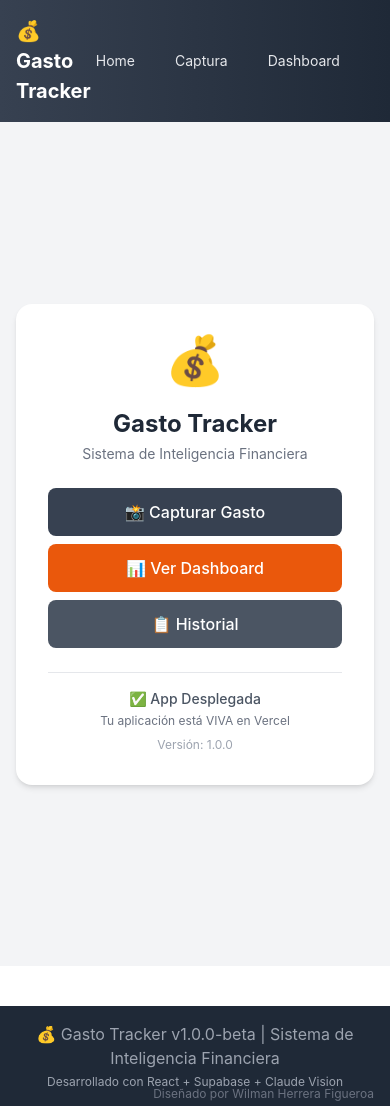
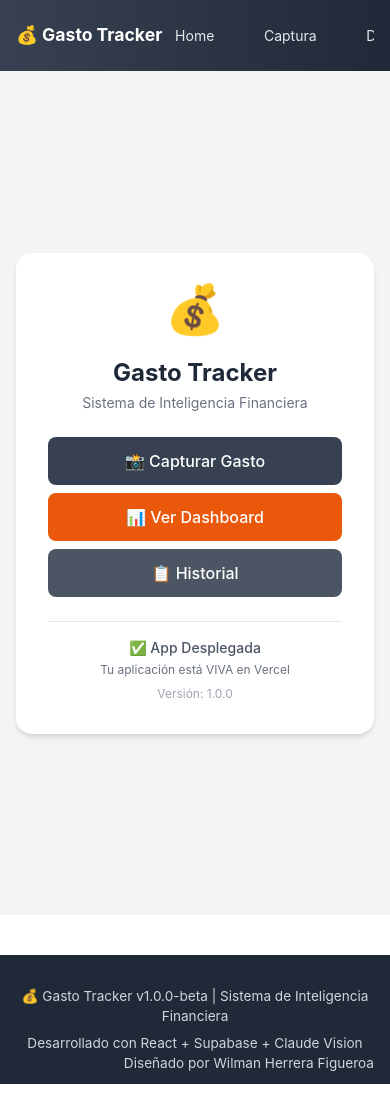
Before and after one commit to wilmanhf/gasto-tracker-app, a React (Vite) app: page / in a window 390 px wide. After the commit the page ends 1084 px from the top, so only its background shows below. Built offline with nearby package versions, Linux system fonts and the light colour scheme.

Commit message:
fix: CSS optimizado iPhone 15 Pro Max con safe areas y 44px buttons

```diff
--- a/src/App.css
+++ b/src/App.css
@@ -1,7 +1,18 @@
+* {
+  box-sizing: border-box;
+}
+
+html, body {
+  font-size: 16px; /* Previene auto-zoom en iPhone */
+  -webkit-font-smoothing: antialiased;
+  -moz-osx-font-smoothing: grayscale;
+}
+
 .app {
   display: flex;
   flex-direction: column;
   min-height: 100vh;
+  width: 100%;
 }
 
 .nav-logo {
@@ -9,6 +20,7 @@
   font-weight: bold;
   color: white;
   text-decoration: none;
+  white-space: nowrap;
 }
 
 .nav-links {
@@ -18,4 +30,187 @@
 
 .app-footer {
   position: relative;
+  margin-top: auto;
+  padding-bottom: max(1rem, env(safe-area-inset-bottom)); /* Home indicator */
 }
+
+/* ============================================
+   iPhone 15 Pro Max OPTIMIZADO (390-430px)
+   ============================================ */
+@media (max-width: 430px) {
+  html, body {
+    font-size: 16px; /* NO CAMBIAR - evita auto-zoom */
+    -webkit-text-size-adjust: 100%;
+    -moz-text-size-adjust: 100%;
+  }
+
+  .app {
+    padding-top: max(0px, env(safe-area-inset-top)); /* Dynamic Island */
+    padding-left: max(0px, env(safe-area-inset-left));
+    padding-right: max(0px, env(safe-area-inset-right));
+  }
+
+  nav {
+    padding: 1rem max(1rem, env(safe-area-inset-left)) 1rem max(1rem, env(safe-area-inset-right)) !important;
+    gap: 0.5rem;
+  }
+
+  .nav-logo {
+    font-size: 1.1rem;
+    flex-shrink: 0;
+  }
+
+  .nav-links {
+    gap: 0.5rem;
+    font-size: 0.8rem;
+    overflow-x: auto;
+    -webkit-overflow-scrolling: touch; /* Smooth scroll en iOS */
+    scroll-behavior: smooth;
+  }
+
+  .nav-links a {
+    padding: 0.6rem 0.8rem;
+    border-radius: 4px;
+    transition: all 0.2s cubic-bezier(0.4, 0, 0.2, 1); /* Smooth para 120Hz */
+    white-space: nowrap;
+    flex-shrink: 0;
+  }
+
+  .nav-links a:active {
+    transform: scale(0.95); /* Feedback táctil */
+  }
+
+  /* BUTTONS - 44x44px mínimo (estándar Apple) */
+  button, [role="button"], input[type="button"], input[type="submit"] {
+    min-height: 44px;
+    min-width: 44px;
+    padding: 0.75rem 1.5rem !important;
+    font-size: 1rem !important;
+    border-radius: 6px;
+    border: none;
+    cursor: pointer;
+    transition: all 0.2s cubic-bezier(0.4, 0, 0.2, 1);
+    -webkit-appearance: none;
+    -webkit-tap-highlight-color: transparent;
+    width: 100%;
+    margin-bottom: 1rem;
+  }
+
+  button:active, [role="button"]:active {
+    opacity: 0.8;
+    transform: scale(0.98);
+  }
+
+  /* INPUTS - 44px mínimo altura */
+  input, textarea, select {
+    min-height: 44px;
+    padding: 0.75rem 1rem !important;
+    font-size: 1rem !important;
+    width: 100%;
+    margin-bottom: 1rem;
+    border-radius: 6px;
+    border: 1px solid #ccc;
+    -webkit-appearance: none;
+    -moz-appearance: none;
+    appearance: none;
+    transition: border-color 0.2s cubic-bezier(0.4, 0, 0.2, 1);
+  }
+
+  input:focus, textarea:focus, select:focus {
+    outline: none;
+    border-color: #ff9500; /* Orange accent */
+    box-shadow: 0 0 0 3px rgba(255, 149, 0, 0.1);
+  }
+
+  /* CARDS y CONTAINERS */
+  .card, [class*="card"], section, [role="main"] {
+    padding: 1.5rem 1rem !important;
+    margin: 0 auto 1.5rem auto !important;
+    max-width: 100%;
+    word-wrap: break-word;
+  }
+
+  /* FOOTER */
+  .app-footer {
+    padding: 1.5rem 1rem max(1.5rem, env(safe-area-inset-bottom)) 1rem !important;
+    text-align: center;
+  }
+
+  .app-footer p {
+    font-size: 0.85rem !important;
+    line-height: 1.5;
+    margin: 0.4rem 0 !important;
+    color: #d1d5db;
+  }
+
+  /* GRÁFICOS - responsive */
+  svg, canvas, .recharts-wrapper {
+    width: 100% !important;
+    height: auto !important;
+    max-width: 100%;
+  }
+
+  /* TABLAS - scrollable */
+  table {
+    width: 100%;
+    font-size: 0.9rem;
+    overflow-x: auto;
+    -webkit-overflow-scrolling: touch;
+  }
+
+  /* ESPACIADO VERTICAL */
+  h1, h2, h3, h4, h5, h6 {
+    margin-top: 1.5rem;
+    margin-bottom: 1rem;
+    font-size: clamp(1rem, 2.5vw, 1.5rem);
+    line-height: 1.3;
+  }
+
+  p {
+    margin-bottom: 1rem;
+    line-height: 1.6;
+  }
+
+  /* Prevenir zoom accidental */
+  input[type="text"],
+  input[type="email"],
+  input[type="number"],
+  input[type="tel"],
+  textarea,
+  select {
+    font-size: 16px !important; /* Previene auto-zoom al focus */
+  }
+
+  /* OPTIMIZAR PARA 120Hz - transiciones smooth */
+  * {
+    transition: all 0.2s cubic-bezier(0.4, 0, 0.2, 1);
+  }
+
+  /* Desactivar transiciones en scroll para mejor performance */
+  .scrolling * {
+    transition: none !important;
+  }
+
+  /* HOME INDICATOR SPACING */
+  body::after {
+    content: '';
+    display: block;
+    height: env(safe-area-inset-bottom);
+  }
+}
+
+/* Pantallas muy pequeñas (< 380px) */
+@media (max-width: 380px) {
+  .nav-links {
+    gap: 0.3rem;
+    font-size: 0.7rem;
+  }
+
+  button, input, select, textarea {
+    font-size: 16px !important;
+  }
+
+  .card, section {
+    padding: 1rem 0.75rem !important;
+  }
+}
```
